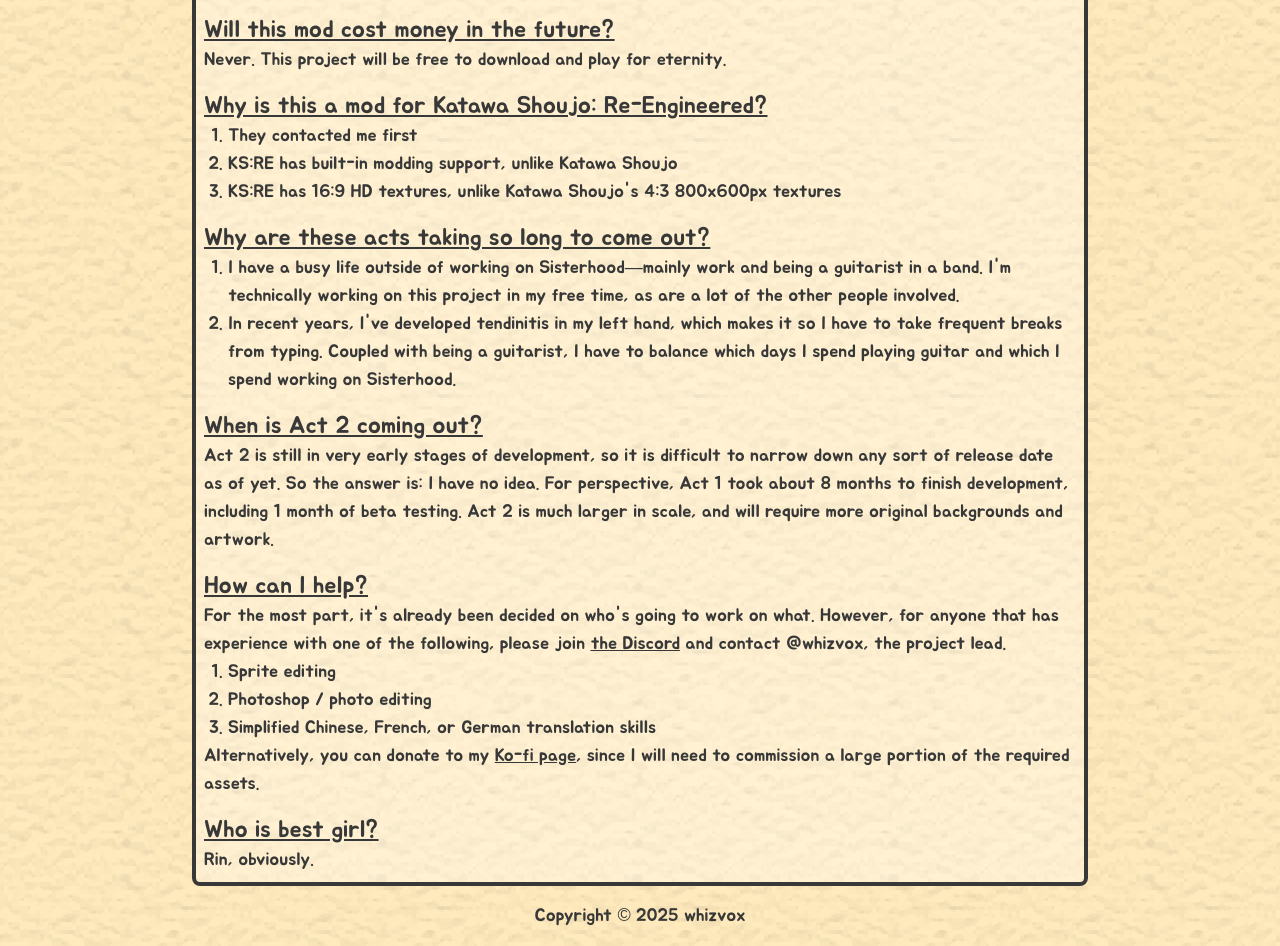
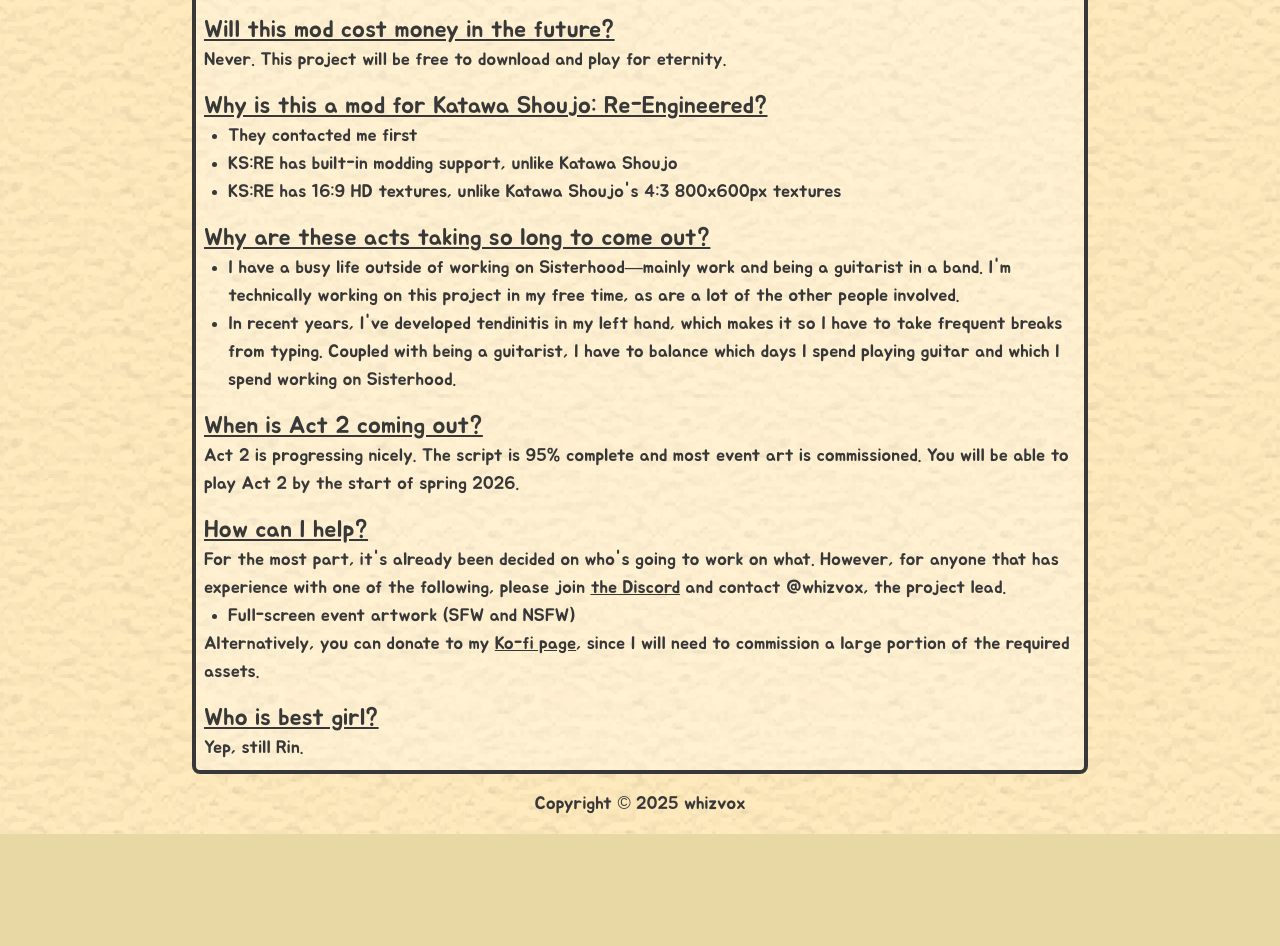
Before and after one commit to whizvox/sisterhood-web, a Vue app: page / in a window 1280 px wide. Shown: the part 6082-7028 px from the top of the page. After the commit the page ends 6916 px from the top, so only its background shows below. Built offline with nearby package versions, Linux system fonts and the light colour scheme.

Commit message:
Update front page and fix unordered lists being ordered???

```diff
--- a/src/components/HomeFAQ.vue
+++ b/src/components/HomeFAQ.vue
@@ -25,10 +25,8 @@
     </ul>
     <h3 class="underline mt-4">When is Act 2 coming out?</h3>
     <p>
-        Act 2 is still in very early stages of development, so it is difficult to narrow down any sort of release date
-        as of yet. So the answer is: I have no idea. For perspective, Act 1 took about 8 months to finish development,
-        including 1 month of beta testing. Act 2 is much larger in scale, and will require more original backgrounds
-        and artwork.
+        Act 2 is progressing nicely. The script is 95% complete and most event art is commissioned. You will be able to
+        play Act 2 by the start of spring 2026.
     </p>
     <h3 class="underline mt-4">How can I help?</h3>
     <p>
@@ -37,9 +35,7 @@
         contact @whizvox, the project lead.
     </p>
     <ul>
-        <li>Sprite editing</li>
-        <li>Photoshop / photo editing</li>
-        <li>Simplified Chinese, French, or German translation skills</li>
+        <li>Full-screen event artwork (SFW and NSFW)</li>
     </ul>
     <p>
         Alternatively, you can donate to my <a href="https://ko-fi.com/M4M512AHJB">Ko-fi page</a>, since I will need to
@@ -47,7 +43,7 @@
     </p>
     <h3 class="underline mt-4">Who is best girl?</h3>
     <p>
-        Rin, obviously.
+        Yep, still Rin.
     </p>
 </div>
 </template>
--- a/src/index.css
+++ b/src/index.css
@@ -34,3 +34,6 @@
 .fancybtn:hover svg {
     @apply text-back-light;
 }
+ul {
+    list-style: disc;
+}
```
